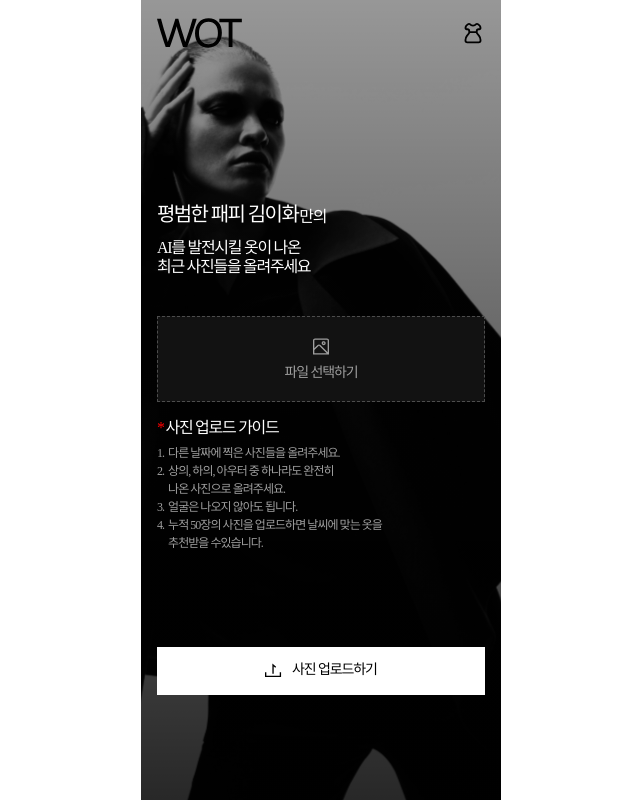
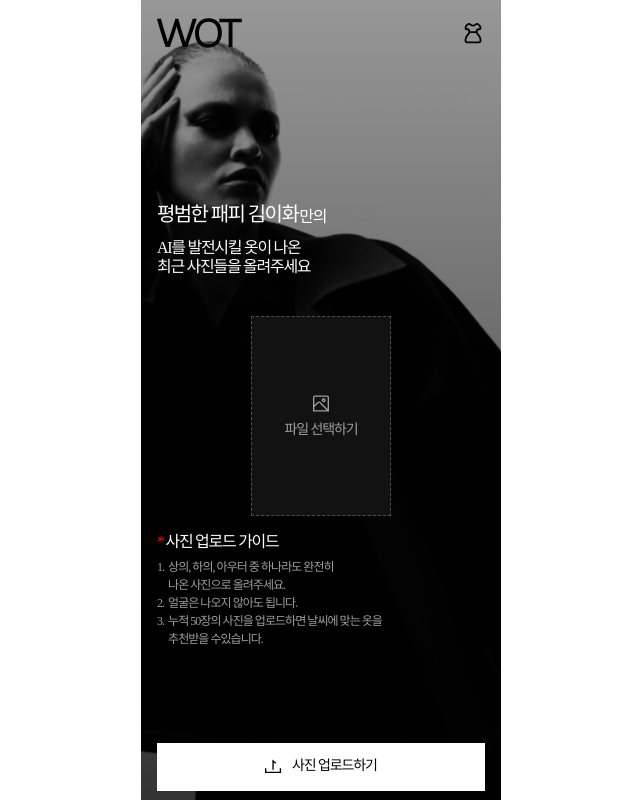
Before and after one commit to Coollaafi/Coollaafi_Frontend, a React (Create React App) app: page /upload in a window 1280 px wide. Shown: the top 800 px of the page, without its empty margins (319-959 px from the left). Built offline with nearby package versions, Linux system fonts and the light colour scheme; a web font is replaced by a local one.

Commit message:
feat: #4 #6 community 내 글 올리기 모달 속에서 이용한 upload-image component 공동 이용을 위해 type 추가 / uploadImage 페이지에 해당 component 추가

```diff
--- a/src/components/community/UploadImage.tsx
+++ b/src/components/UploadImage.tsx
@@ -1,7 +1,7 @@
 import React, { useRef } from 'react';
 import styled from 'styled-components';
 import { CTA_button_med } from 'styles/typography';
-import { ReactComponent as ImageIcon } from '../../assets/icons/image.svg';
+import { ReactComponent as ImageIcon } from '../assets/icons/image.svg';
 import useImage from 'hooks/useImage';
 
 const Box = styled.div`
@@ -10,7 +10,7 @@ const Box = styled.div`
   position: relative;
 `;
 
-const ImageBox = styled.img<{ isFile: boolean }>`
+const ImageBox = styled.img<{ isFile: boolean; type: ColorType }>`
   display: flex;
   justify-content: center;
   align-items: center;
@@ -20,7 +20,7 @@ const ImageBox = styled.img<{ isFile: boolean }>`
   visibility: ${(props) => (props.isFile ? 'visible' : 'hidden')};
 `;
 
-const ImageBtn = styled.div<{ isFile: boolean }>`
+const ImageBtn = styled.div<{ isFile: boolean; type: ColorType }>`
   width: 100%;
   height: 100%;
   display: flex;
@@ -30,28 +30,48 @@ const ImageBtn = styled.div<{ isFile: boolean }>`
   align-items: center;
   position: absolute;
   top: 0;
-  color: ${(props) => (props.isFile ? 'white' : 'black')};
+  color: ${(props) =>
+    props.type == 'trans' ? '#9F9F9F' : props.isFile ? 'white' : 'black'};
   cursor: pointer;
+  .image {
+    fill: ${(props) =>
+      props.type == 'trans' ? '#9F9F9F' : props.isFile ? 'white' : 'black'};
+  }
 `;
 
 const HiddenBtn = styled.input`
   display: none;
 `;
 
+type ColorType = 'white' | 'trans';
+
 type UploadImageProps = {
   imgFile: string;
   setImgFile: React.Dispatch<React.SetStateAction<string>>;
+  type: ColorType;
 };
 
-export default function UploadImage({ imgFile, setImgFile }: UploadImageProps) {
+export default function UploadImage({
+  imgFile,
+  setImgFile,
+  type,
+}: UploadImageProps) {
   const fileRef = useRef<HTMLInputElement>(null);
   const { handleClick, changeFile } = useImage({ setImgFile, fileRef });
 
   return (
     <Box>
-      <ImageBox isFile={imgFile == '' ? false : true} src={imgFile} />
-      <ImageBtn isFile={imgFile == '' ? false : true} onClick={handleClick}>
-        <ImageIcon fill={imgFile == '' ? 'black' : 'white'} />
+      <ImageBox
+        isFile={imgFile == '' ? false : true}
+        type={type}
+        src={imgFile}
+      />
+      <ImageBtn
+        isFile={imgFile == '' ? false : true}
+        type={type}
+        onClick={handleClick}
+      >
+        <ImageIcon />
         <CTA_button_med>파일 선택하기</CTA_button_med>
       </ImageBtn>
       {/*hidden input _ ref 전달*/}
--- a/src/components/community/UploadModal.tsx
+++ b/src/components/community/UploadModal.tsx
@@ -1,13 +1,12 @@
-import { useEffect, useState } from 'react';
+import { useState } from 'react';
 import styled from 'styled-components';
 import {
   CTA_button_med,
   Main_title_med,
   Desc_120_med,
   Desc_150_med,
-  Chip_button_med,
 } from '../../styles/typography';
-import UploadImage from './UploadImage';
+import UploadImage from '../UploadImage';
 import { ReactComponent as DressIcon } from '../../assets/icons/dress.svg';
 
 const Container = styled.div`
@@ -206,7 +205,11 @@ export default function UploadModal({ closeModal }: UploadModalProps) {
             <ResultBox>
               <Desc_120_med>OOTD</Desc_120_med>
               <Result>
-                <UploadImage imgFile={imgFile} setImgFile={setImgFile} />
+                <UploadImage
+                  imgFile={imgFile}
+                  setImgFile={setImgFile}
+                  type="white"
+                />
               </Result>
             </ResultBox>
             <ResultBox>
--- a/src/components/upload-image/UploadFile.tsx
+++ /dev/null
@@ -1,40 +0,0 @@
-import styled from 'styled-components';
-import { CTA_button_med } from 'styles/typography';
-import { ReactComponent as ImageIcon } from '../../assets/icons/image.svg';
-
-const ImageBox = styled.div`
-  width: 100%;
-  display: flex;
-  flex-direction: row;
-  justify-content: space-between;
-`;
-
-const Drag = styled.label`
-  width: 100%;
-  height: 86px;
-  display: flex;
-  flex-direction: column;
-  align-items: center;
-  justify-content: center;
-  gap: 10px;
-  color: #9f9f9f;
-  background: #121212;
-  border: 1px dashed #4d4d4d;
-  cursor: pointer;
-`;
-
-const File = styled.input`
-  display: none;
-`;
-
-export default function UploadFile() {
-  return (
-    <ImageBox>
-      <Drag>
-        <ImageIcon fill="#9F9F9F" />
-        <CTA_button_med>파일 선택하기</CTA_button_med>
-        <File type="file" multiple={true} />
-      </Drag>
-    </ImageBox>
-  );
-}
--- a/src/pages/upload-image.tsx
+++ b/src/pages/upload-image.tsx
@@ -9,7 +9,8 @@ import {
   Desc_150_med,
   CTA_button_med,
 } from 'styles/typography';
-import UploadFile from 'components/upload-image/UploadFile';
+import UploadImage from 'components/UploadImage';
+import { useState } from 'react';
 
 const Container = styled.div`
   width: 360px;
@@ -37,6 +38,13 @@ const User = styled.div`
   flex-direction: row;
   align-items: end;
   gap: 1px;
+`;
+
+const ImageBox = styled.div`
+  width: 140px;
+  height: 200px;
+  background-color: #121212;
+  border: 1px dashed #4d4d4d;
 `;
 
 const GuideBox = styled.div`
@@ -85,6 +93,8 @@ const Button = styled.div`
 `;
 
 export default function UploadImagePage() {
+  const [imgFile, setImgFile] = useState<string>('');
+
   return (
     <Container>
       <Header type={'trans'} />
@@ -99,7 +109,9 @@ export default function UploadImagePage() {
           <br /> 최근 사진들을 올려주세요
         </Main_title_med>
       </TextBox>
-      <UploadFile />
+      <ImageBox>
+        <UploadImage imgFile={imgFile} setImgFile={setImgFile} type="trans" />
+      </ImageBox>
       <GuideBox>
         <Title>
           <Star>
@@ -110,19 +122,16 @@ export default function UploadImagePage() {
         <Texts>
           <Desc_150_med>
             <TotalText>
-              1. <Text width={200}>다른 날짜에 찍은 사진들을 올려주세요.</Text>
-            </TotalText>
-            <TotalText>
-              2.
+              1.
               <Text width={170}>
                 상의, 하의, 아우터 중 하나라도 완전히 나온 사진으로 올려주세요.
               </Text>
             </TotalText>
             <TotalText>
-              3. <Text width={200}>얼굴은 나오지 않아도 됩니다.</Text>
+              2. <Text width={200}>얼굴은 나오지 않아도 됩니다.</Text>
             </TotalText>
             <TotalText>
-              4.
+              3.
               <Text width={220}>
                 누적 50장의 사진을 업로드하면 날씨에 맞는 옷을 추천받을
                 수있습니다.
```
Also changed, not shown: src/assets/icons/image.svg.
